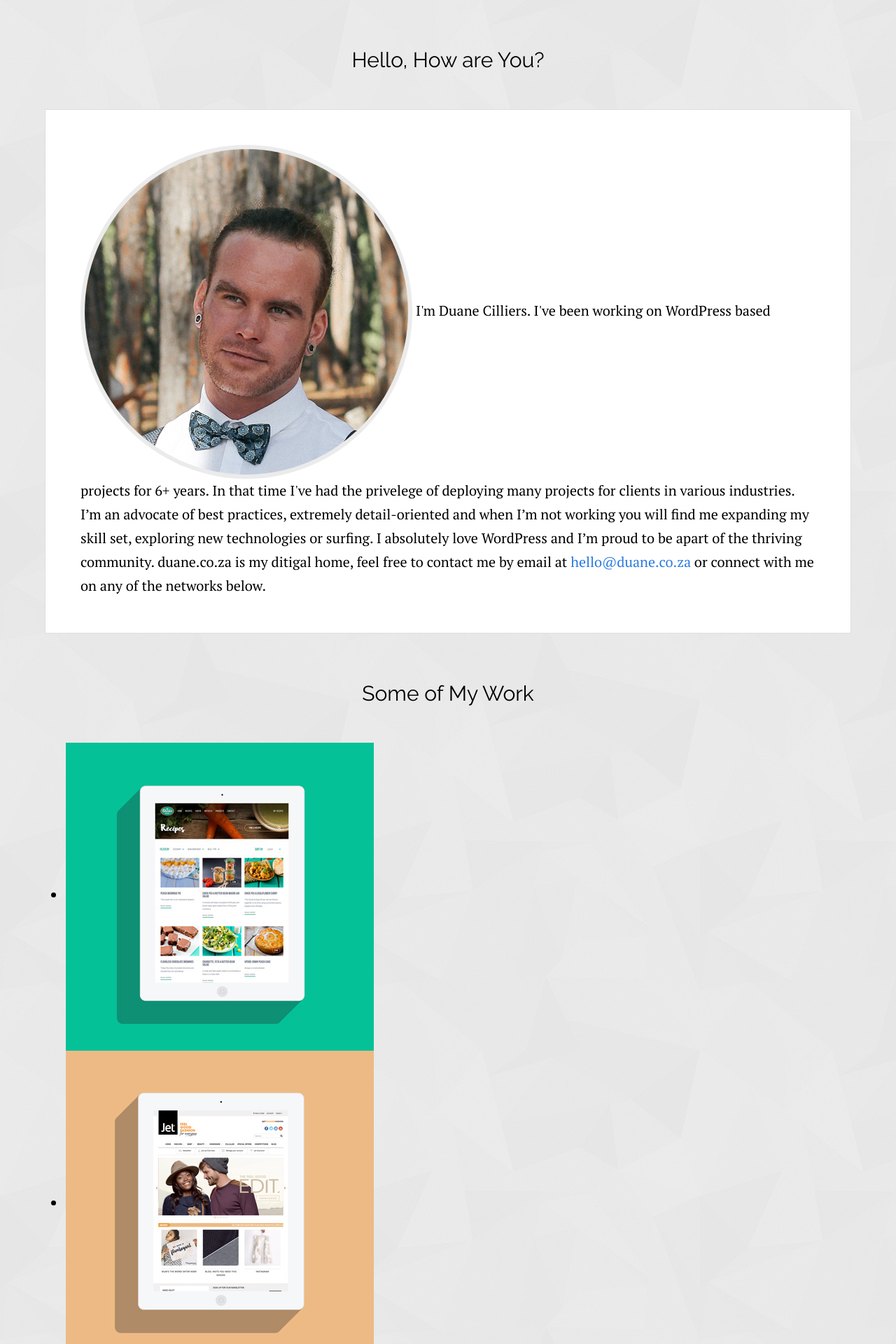
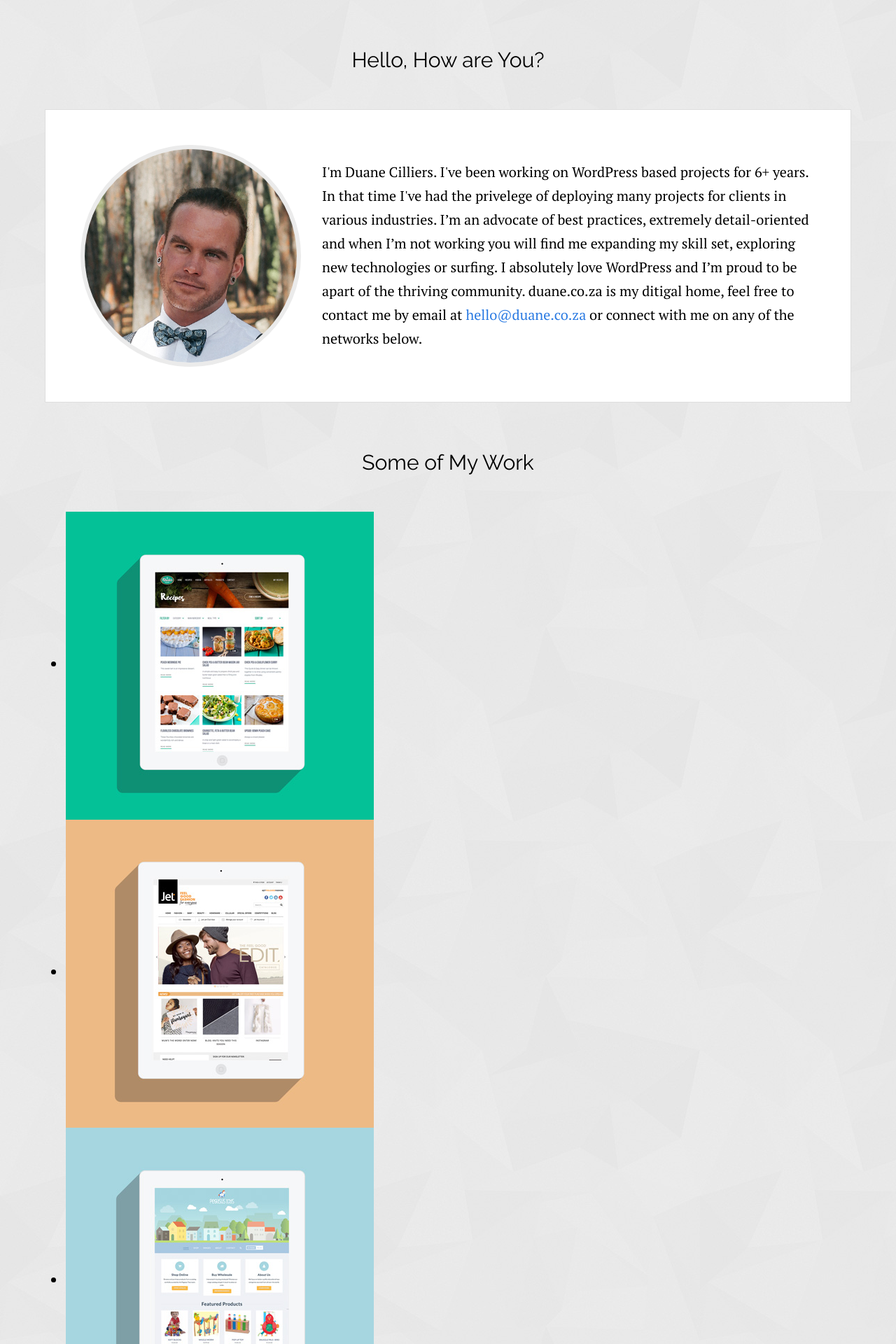
Before and after one commit to duanecilliers/duane.co.za-archive, a Jekyll site: the page built from index.html, in a window 1280 px wide. Shown: the top 1920 px of the page at 70% size. Built offline with Jekyll 4.4.1, drawn with Linux system fonts in a browser that asks for light colours.

Commit message:
Updated bio styling.

```diff
--- a/_includes/bio.html
+++ b/_includes/bio.html
@@ -6,11 +6,13 @@
 
     <img itemprop="image" src="images/profile.jpg" alt="Duane Cilliers">
 
-    <span itemprop="description">
-      I'm <span itemprop="name">Duane Cilliers</span>. I've been working on WordPress based projects for 6+ years. In that time I've had the privelege of deploying many projects for clients in various industries. I’m an advocate of best practices, extremely detail-oriented and when I’m not working you will find me expanding my skill set, exploring new technologies or surfing. I absolutely love WordPress and I’m proud to be apart of the thriving community.
-    </span>
+    <div class="info">
+      <span itemprop="description">
+        I'm <span itemprop="name">Duane Cilliers</span>. I've been working on WordPress based projects for 6+ years. In that time I've had the privelege of deploying many projects for clients in various industries. I’m an advocate of best practices, extremely detail-oriented and when I’m not working you will find me expanding my skill set, exploring new technologies or surfing. I absolutely love WordPress and I’m proud to be apart of the thriving community.
+      </span>
 
-    <span itemprop="url">duane.co.za</span> is my ditigal home, feel free to contact me by email at <a href="mailto:hello@duane.co.za"><span itemprop="email">hello@duane.co.za</span></a> or connect with me on any of the networks below.
+      <span itemprop="url">duane.co.za</span> is my ditigal home, feel free to contact me by email at <a href="mailto:hello@duane.co.za"><span itemprop="email">hello@duane.co.za</span></a> or connect with me on any of the networks below.
+    </div>
 
   </div>
 
--- a/_sass/_base.scss
+++ b/_sass/_base.scss
@@ -8,7 +8,9 @@ dl, dd, ol, ul, figure {
   padding: 0;
 }
 
-
+* {
+  box-sizing: border-box;
+}
 
 /**
  * Basic styling
@@ -160,6 +162,26 @@ pre {
 }
 
 /**
+ * Components
+ */
+#bio {
+  > div {
+    display: table;
+
+    .info {
+      width: 70%;
+      padding-left: $spacing-unit;
+    }
+
+    img,
+    .info {
+      display: table-cell;
+      vertical-align: middle;
+    }
+  }
+}
+
+/**
  * Clearfix
  */
 %clearfix {
```
